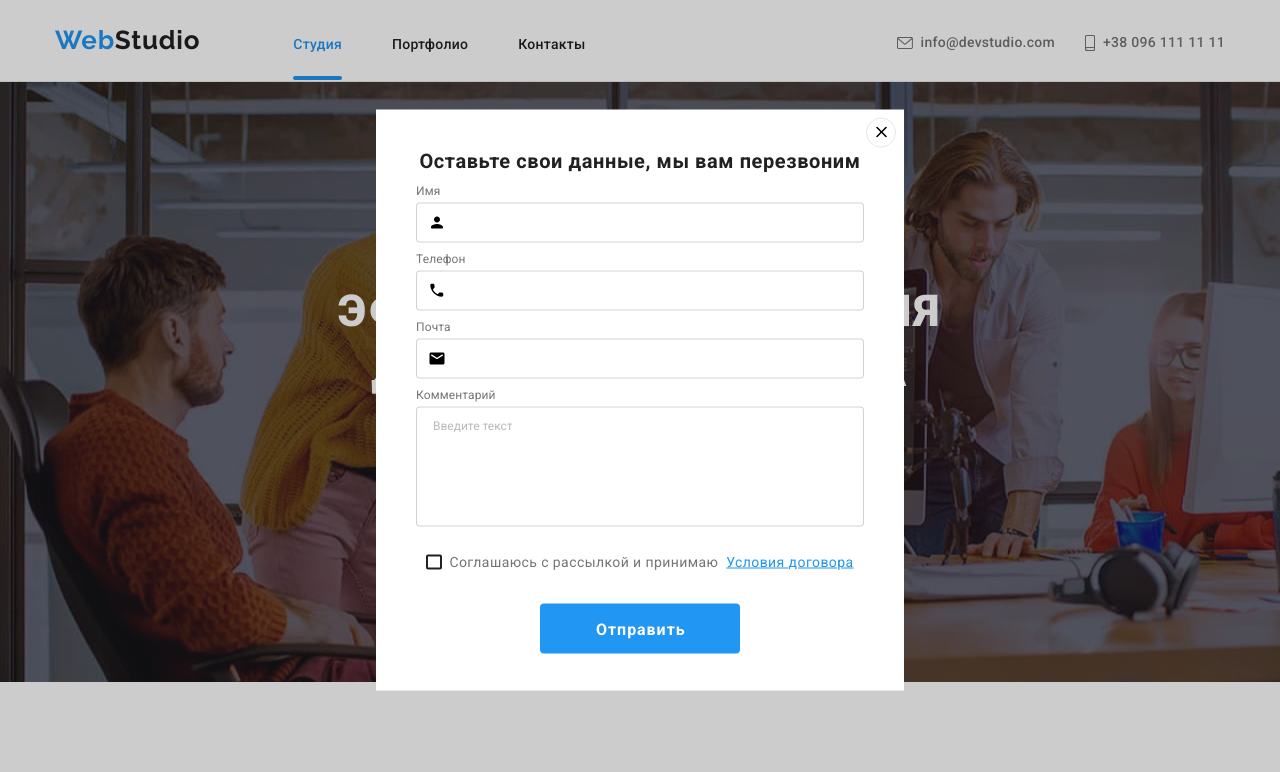
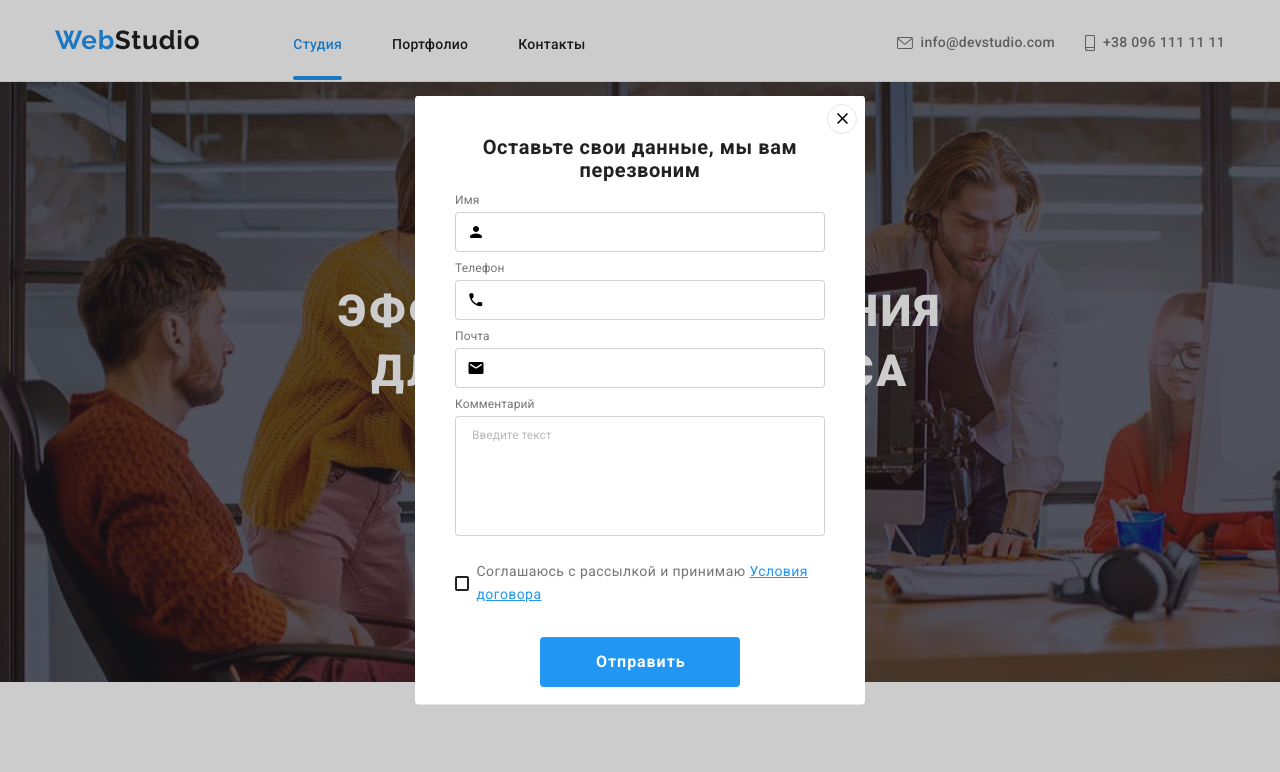
Before and after one commit to TheMainOne/goit-markup-hw-08, a plain HTML site: page index.html in a window 1280 px wide. Both pictures are taken after a click on the button "Заказать услугу". Shown: the top 772 px of the page. Drawn offline with nearby package versions, Linux system fonts and the light colour scheme; files whose address does not match are found by name.

Commit message:
правки

```diff
--- a/index.html
+++ b/index.html
@@ -702,10 +702,12 @@
             ></textarea>
           </label>
           <input class="modal-form__checkbox" type="checkbox" id="policy-accept" name="checkbox" />
-          <label class="modal-form__checkbox-label" for="policy-accept"
-            >Соглашаюсь с рассылкой и принимаю &nbsp;
-            <a href="#" class="modal-form__link">Условия договора</a></label
-          >
+          <label class="modal-form__checkbox-label" for="policy-accept">
+            <span>
+              Соглашаюсь с рассылкой и принимаю
+              <a href="#" class="modal-form__link">Условия договора</a>
+            </span>
+          </label>
           <button class="modal-form__send-button transition" type="submit">Отправить</button>
         </form>
       </div>
--- a/sass/components/_backdrop.scss
+++ b/sass/components/_backdrop.scss
@@ -8,6 +8,7 @@
   opacity: 1;
   visibility: visible;
   pointer-events: auto;
+  overflow: hidden;
   transition-property: opacity, visibility, pointer-events;
 
   background-color: rgba(0, 0, 0, 0.2);
--- a/sass/components/_modal-form.scss
+++ b/sass/components/_modal-form.scss
@@ -18,7 +18,7 @@
   line-height: 1.16;
   letter-spacing: 0.01em;
   margin-bottom: 10px;
-    color: var(--third-color)
+  color: var(--third-color);
 }
 
 .modal-form__wrapper {
@@ -44,21 +44,19 @@
   }
 }
 
-
 .modal-form__icon {
   position: absolute;
   top: 50%;
   left: 12px;
   transform: translateY(-50%);
 
-    .modal-form__input:hover+& {
+  .modal-form__input:hover + & {
     fill: var(--accent-color);
   }
 
-    .modal-form__input:focus+& {
+  .modal-form__input:focus + & {
     fill: var(--accent-color);
   }
-
 }
 
 .modal-form__message-label {
@@ -66,7 +64,7 @@
   font-size: 12px;
   line-height: 1.16;
   letter-spacing: 0.01em;
-    color: var(--third-color)
+  color: var(--third-color);
 }
 
 .modal-form__message {
@@ -90,7 +88,6 @@
   }
 }
 
-
 .modal-form__checkbox {
   position: absolute;
   width: 1px;
@@ -106,14 +103,11 @@
   display: flex;
   justify-content: center;
   align-items: center;
-
-    font-size: 14px;
-    line-height: 1.71;
-    letter-spacing: 0.03em;
+  @include font(12px, 400, 1.16, 0.03em);
   color: var(--third-color);
   margin-bottom: 30px;
 
-    .modal-form__checkbox:checked+&::before {
+  .modal-form__checkbox:checked + &::before {
     background-color: var(--accent-color);
     background-image: url(../images/check.svg);
     background-size: cover;
@@ -122,13 +116,13 @@
     cursor: pointer;
   }
 
-    .modal-form__checkbox:focus+&::before {
+  .modal-form__checkbox:focus + &::before {
     outline: 1px solid var(--accent-color);
   }
 
   &::before {
     display: block;
-    content: "";
+    content: '';
     width: 16px;
     height: 15px;
     border: 2px solid var(--secondary-color);
@@ -136,12 +130,11 @@
     cursor: pointer;
     margin-right: 7px;
   }
-
 }
-
 
 .modal-form__link {
   color: var(--accent-color);
+  @include font(12px, 400, 1.16, 0.03em);
 }
 
 .modal-form__send-button {
@@ -166,3 +159,13 @@
     background-color: var(--button-accent-color);
   }
 }
+
+@media screen and (min-width: 1200px) {
+  .modal-form__checkbox-label {
+    @include font(14px, 400, 1.71, 0.03em);
+  }
+
+  .modal-form__link {
+    @include font(14px, 400, 1.71, 0.03em);
+  }
+}
--- a/sass/components/_modal-window.scss
+++ b/sass/components/_modal-window.scss
@@ -1,16 +1,31 @@
 .modal {
-    position: absolute;
+  position: relative;
   top: 50%;
   left: 50%;
   transform: translate(-50%, -50%);
 
+  overflow-y: auto;
   padding: 40px;
+  background-color: var(--white-color);
+  border-radius: 4px;
 
-    width: 528px;
-    height: 581px;
+  max-width: 450px;
+  height: 609px;
+}
 
-    background-color: var(--white-color);
-}
+// .modal {
+//   position: absolute;
+//   top: 50%;
+//   left: 50%;
+//   transform: translate(-50%, -50%);
+
+//   padding: 40px;
+
+//   width: 528px;
+//   height: 581px;
+
+//   background-color: var(--white-color);
+// }
 
 .modal__close-button {
   position: absolute;
```
Also changed, not shown: sass/layout/_header.scss (+0 -68 lines), css/main.css, css/main.min.css, 2 other files. Lines whose indentation alone changed are shown as unchanged.
